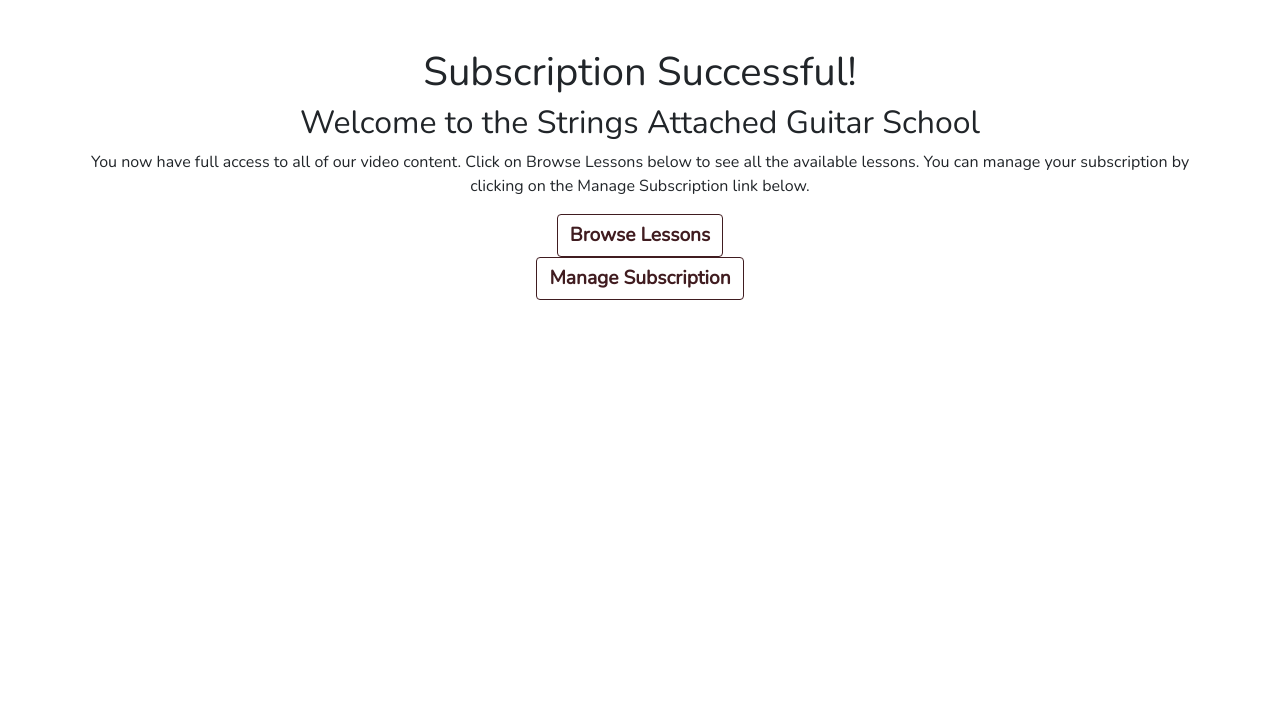
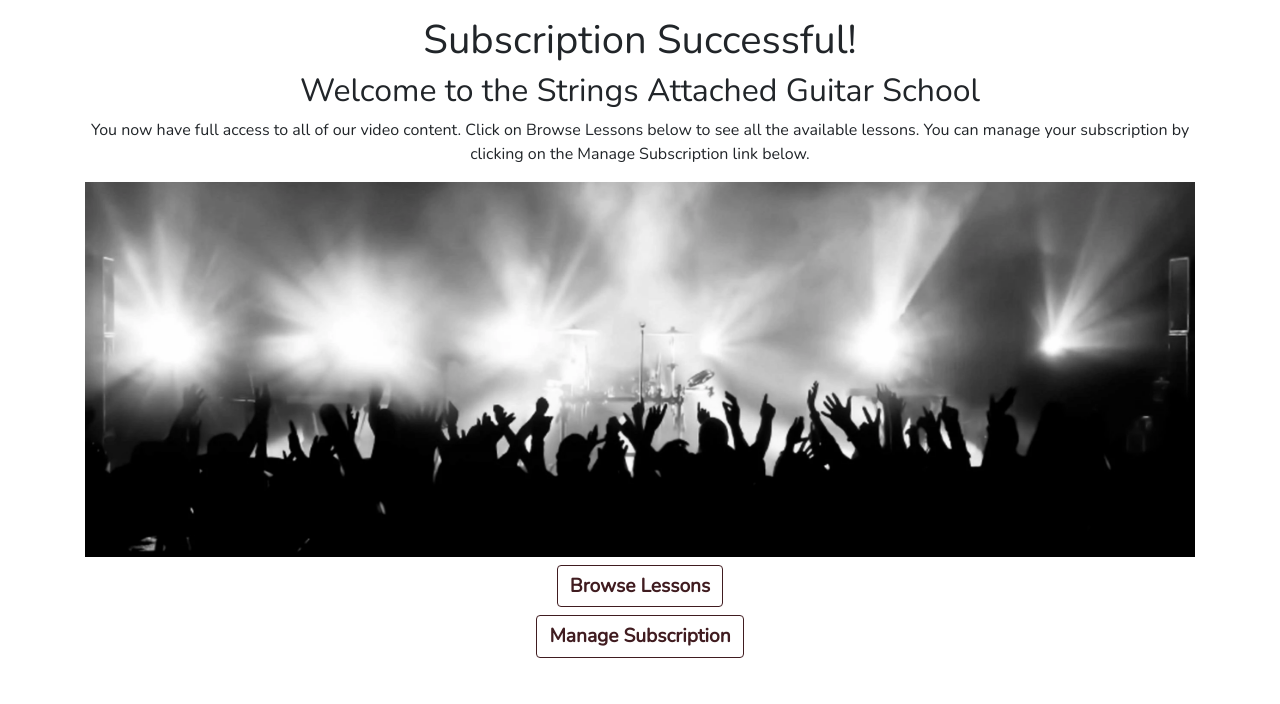
Before and after one commit to johnrearden/strings_attached, a Django app: page /video_lessons/subscription_success/ in a window 1280 px wide. Shown: the part 96-800 px from the top of the page. Run offline with Django 3.2, Linux system fonts and the light colour scheme; some libraries are stand-ins or nearby versions.

Commit message:
Add crowd image to /subscription_success/ page

```diff
--- a/video_lessons/templates/video_lessons/subscription_success.html
+++ b/video_lessons/templates/video_lessons/subscription_success.html
@@ -3,7 +3,7 @@
 
 {% block content %}
 <div class="container mt-3">
-    <div class="row text-center mt-5">
+    <div class="row text-center mt-3">
         <div class="col">
             <h1>Subscription Successful!</h1>
             <h2>Welcome to the Strings Attached Guitar School</h2>
@@ -12,16 +12,18 @@
                 below to see all the available lessons. You can manage your subscription by clicking
                 on the Manage Subscription link below.
             </p>
+            <img class="img-fluid" src="{{ MEDIA_URL }}/concert-crowd-crop.webp" alt="Image of rock concert crowd">
             <a href="{% url 'all_lessons' %}">
-                <span class="btn btn-cherry">
+                <span class="btn btn-cherry mt-2">
                     Browse Lessons
                 </span>
             </a>
             <form id='form' method="POST" action="{% url 'subscription_success' %}">
                 {% csrf_token %}
-                <button id="submit" type="submit" class="btn btn-cherry">
+                <button id="submit" type="submit" class="btn btn-cherry mt-2">
                     Manage Subscription
                 </button>
+            </form>
         </div>
     </div>
 </div>
```
Also changed, not shown: media/concert-crowd-crop.webp (added).
